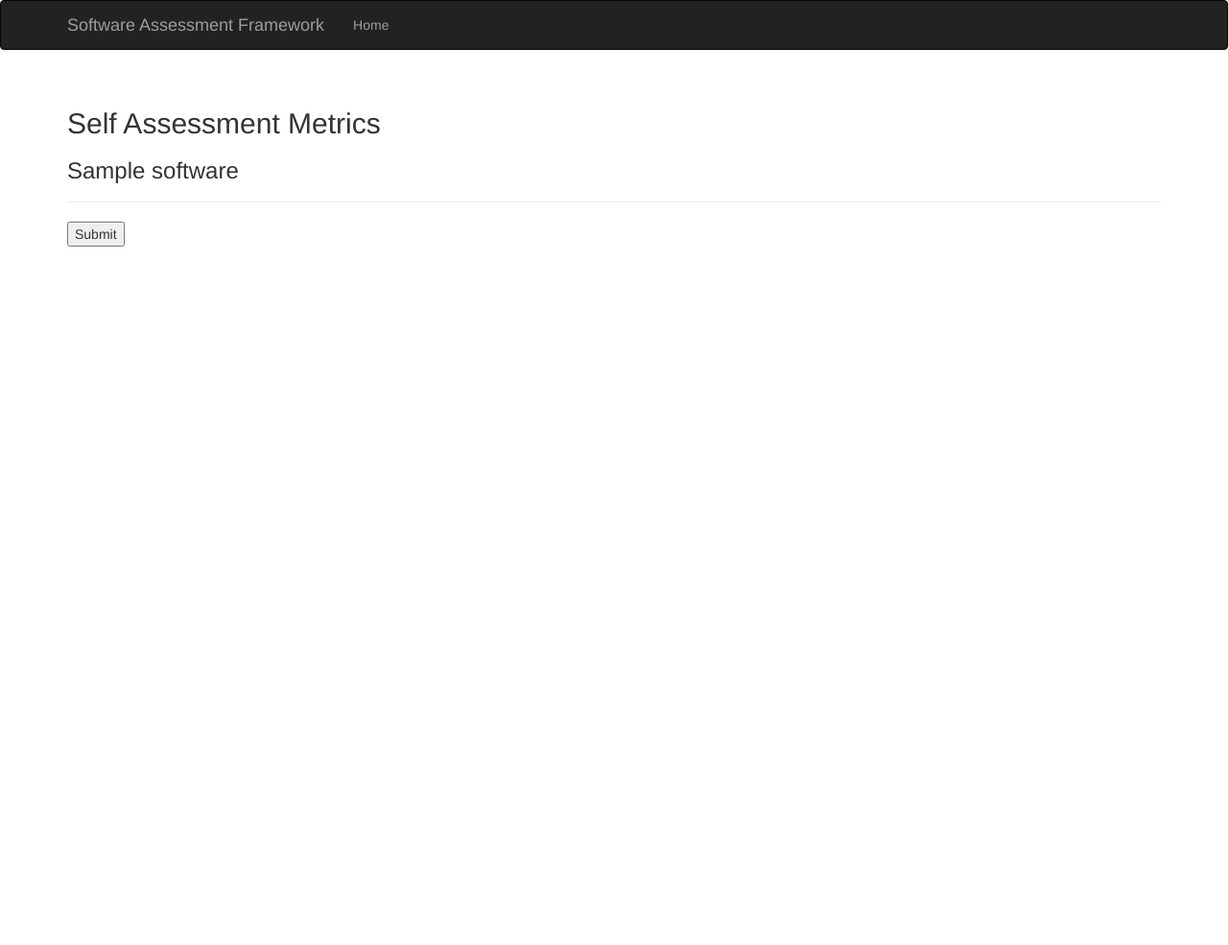
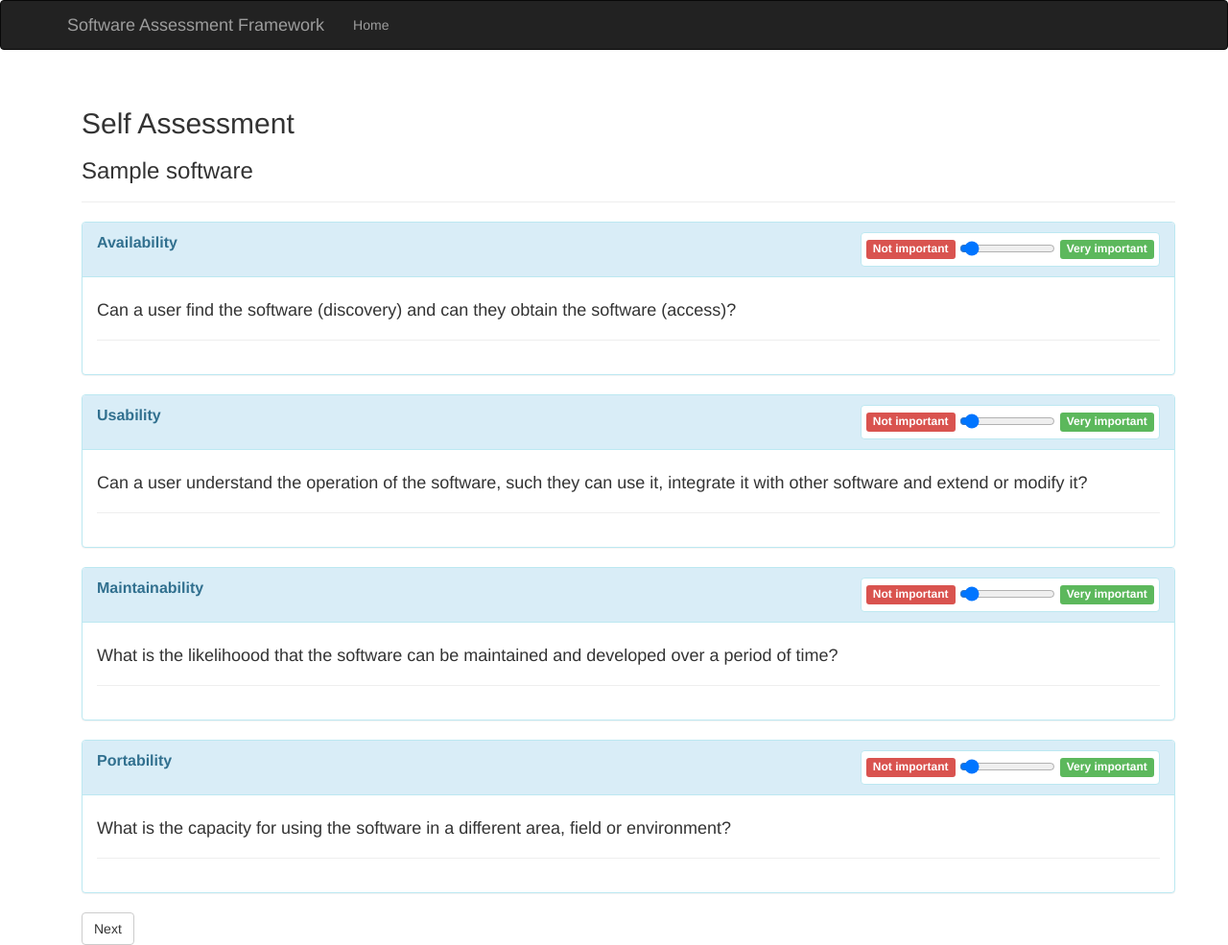
Before and after one commit to softwaresaved/software-assessment-framework, a Flask app: template app/templates/metrics_interactive.html in a window 1280 px wide. Shown: the whole page at 96% size. Before the commit the page ends 257 px from the top, so only its background shows below. Run offline with Flask 2, Linux system fonts and the light colour scheme; the template is opened without the code that fills it: values that come from a table or form of the project are taken from there, others are empty; tables that the repository leaves empty hold one stand-in row (values such as "Sample post"); parts of the project's set-up code (start-up, migrations or seed data) failed here and were passed over; some libraries are stand-ins or nearby versions.

Commit message:
Add importance sliders to UI. Add CSS

```diff
--- /dev/null
+++ b/app/static/css/style.css
@@ -0,0 +1,30 @@
+/** Prevent range controls taking up the whole line breaking labels **/
+.importance {
+    padding: 3px 5px 5px 5px;
+    border: 1px;
+    border-color: rgb(188, 232, 241);
+    border-style: solid;
+    border-radius: 4px;
+    background-color: white;
+}
+
+
+
+input[type="range"] {
+    width:100px;
+    display:inline;
+    padding: 5px;
+    vertical-align: middle;
+}
+.metric-question {
+    padding-left: 15px;
+}
+
+ul {
+    list-style-type: none;
+    padding-left: 0px;
+}
+
+ul li label {
+    display: inline;
+}
--- a/app/templates/base.html
+++ b/app/templates/base.html
@@ -1,7 +1,12 @@
 {% extends "bootstrap/base.html" %}
 {% import "bootstrap/wtf.html" as wtf %}
+{% block head %}
+  {{ super() }}
+    <link rel="stylesheet" href="{{ url_for('static', filename='css/style.css') }}">
+{% endblock %}
 {% block title %} Software Assessment Framework {% endblock %}
 {% block navbar %}
+
 <div class="navbar navbar-inverse" role="navigation">
     <div class="container">
         <div class="navbar=header">
--- a/app/templates/metrics_interactive.html
+++ b/app/templates/metrics_interactive.html
@@ -1,51 +1,65 @@
 {% extends "base.html" %}
 
+{% macro metric_block(metric_subform) %}
+    <div class="panel panel-info">
+        <div class="panel-heading ">
+            <div class="panel-title">
+                <div class="row">
+                    <span class="col-sm-7">{{ metric_subform.label }}</span>
+                    <div class="col-sm-5" title="Move the slider to indicate the importance of this to you">
+                        <div class="importance pull-right">
+                            <span class="label label-danger">Not important</span>
+                            <span>{{ metric_subform.importance }}</span>
+                            <span class="label label-success">Very important</span>
+                        </div>
+                    </div>
+                </div>
+            </div>
+        </div>
+        <div class="panel-body">
+            <h4>{{ metric_subform.description }}</h4>
+            <hr/>
+            <ol class="metric-question">
+            {% for field in metric_subform %}
+                {% if field.type == "RadioField" %}
+                    {% set importance_id = "IMPORTANCE_"+field.id[5:49] %}
+                    <li>
+                        <div class="row">
+                            <div class="col-sm-7">
+                             {{ field.label(_class="inline-radio-label") }} {{ field(_class="inline-radio-label") }}
+                            </div>
+                            <div class="col-sm-5" title="Move the slider to indicate the importance of this to you">
+                                <div class="importance pull-right">
+                                    <span class="label label-danger">Not important</span>
+                                    <span>{{ metric_subform.form[importance_id] }}</span>
+                                    <span class="label label-success">Very important</span>
+                                </div>
+                            </div>
+                        </div>
+                    </li>
+                 {% endif %}
+            {% endfor %}
+            </ol>
+        </div>
+    </div>
+{% endmacro %}
+
+
 {% block page_content %}
+    <div class="container">
         <div class="page-header">
-        <h2>Self Assessment Metrics</h2>
+            <h2>Self Assessment</h2>
             <h3>{{ software.name }}</h3>
         </div>
 
         <form action="{{ url_for('metrics_interactive') }}" method="POST">
-
-    {% if form.availability.form._fields|length > 0 %}
-        <h3>{{ form.availability.label }}</h3>
-        {% for field in form.availability %}
-            {% if field.type == "RadioField" %}
-                <div>{{ field.label }} {{ field }}</div>
+            {% for f in form %}
+                {% if f.type == "FormField" %}
+                    {{ metric_block(f) }}
                 {% endif %}
             {% endfor %}
-    {% endif %}
-
-    {% if form.usability.form._fields|length > 0 %}
-        <h3>{{ form.usability.label }}</h3>
-        {% for field in form.usability %}
-            {% if field.type == "RadioField" %}
-                <div>{{ field.label }} {{ field }}</div>
-             {% endif %}
-        {% endfor %}
-    {% endif %}
-
-    {% if form.maintainability.form._fields|length > 0 %}
-        <h3>{{ form.maintainability.label }}</h3>
-        {% for field in form.maintainability %}
-            {% if field.type == "RadioField" %}
-                <div>{{ field.label }} {{ field }}</div>
-             {% endif %}
-        {% endfor %}
-    {% endif %}
-
-    {% if form.portability.form._fields|length > 0 %}
-        <h3>{{ form.portability.label }}</h3>
-        {% for field in form.portability %}
-            {% if field.type == "RadioField" %}
-                <div>{{ field.label }} {{ field }}</div>
-             {% endif %}
-        {% endfor %}
-    {% endif %}
-
-    <div>{{ form.submit() }}</div>
+            <div>{{ form.submit(class_="btn btn-default") }}</div>
         </form>
-
+    </div>
 
 {% endblock %}
--- a/app/views.py
+++ b/app/views.py
@@ -1,6 +1,7 @@
 from flask import render_template, redirect, url_for, session, flash
 from flask_wtf import FlaskForm
 from wtforms import RadioField, SubmitField, FormField
+from wtforms.fields.html5 import IntegerRangeField
 from app.main.forms import SoftwareSubmitForm, MultiCheckboxField
 from app.models import db, Software, Score
 from app import app
@@ -67,45 +68,55 @@ def metrics_interactive():
     sw = Software.query.filter_by(id=session['sw_id']).first()
     # Load interactive metrics
     app.logger.info("Finding Interactive metrics")
+    # FixMe - implement a category based filter for plugin loading to avoid repeatition below
     metrics = plugins.metric.load()
 
-    # Construct the form
+    # In order to be able to separate, and label the categories, we need to create individual sub-forms
     # To dynamically add fields, we have to define the Form class at *runtime*, and instantiate it
-
-    # In order to be able to separate, and label the categories, we need to create individual sub-forms
     class InteractiveMetricAvailabilityForm(FlaskForm):
-        pass
+        importance = IntegerRangeField("Importance to you:", render_kw={"value": 0, "min": 0, "max": 1})
 
     class InteractiveMetricUsabilityForm(FlaskForm):
-        pass
+        importance = IntegerRangeField("Importance to you:", render_kw={"value": 0, "min": 0, "max": 1})
 
     class InteractiveMetricMaintainabilityForm(FlaskForm):
-        pass
+        importance = IntegerRangeField("Importance to you:", render_kw={"value": 0, "min": 0, "max": 1})
 
     class InteractiveMetricPortabilityForm(FlaskForm):
-        pass
+        importance = IntegerRangeField("Importance to you:", render_kw={"value": 0, "min": 0, "max": 1})
 
+    # Add metrics to their appropriate sub-forms
+    # FixMe - Because the choices come from a dictionary, the sort order is random
     for metric in metrics:
         if metric.INTERACTIVE:
             metric_key = hashlib.md5(metric.SHORT_DESCRIPTION.encode('utf-8')).hexdigest()
             if metric.CATEGORY == "AVAILABILITY":
                 setattr(InteractiveMetricAvailabilityForm, metric_key,
                         RadioField(label=metric.SHORT_DESCRIPTION, choices=metric.get_ui_choices().items()))
+                setattr(InteractiveMetricAvailabilityForm, "IMPORTANCE_" + metric_key,
+                        IntegerRangeField("Importance to you:", render_kw={"value": 0, "min": 0, "max": 1}))
             if metric.CATEGORY == "USABILITY":
                 setattr(InteractiveMetricUsabilityForm, metric_key,
                         RadioField(label=metric.SHORT_DESCRIPTION, choices=metric.get_ui_choices().items()))
+                setattr(InteractiveMetricUsabilityForm, "IMPORTANCE_"+metric_key,
+                        IntegerRangeField("Importance to you:", render_kw={"value": 0, "min": 0, "max": 1}))
             if metric.CATEGORY == "MAINTAINABILITY":
                 setattr(InteractiveMetricMaintainabilityForm, metric_key,
                         RadioField(label=metric.SHORT_DESCRIPTION, choices=metric.get_ui_choices().items()))
+                setattr(InteractiveMetricMaintainabilityForm, "IMPORTANCE_" + metric_key,
+                        IntegerRangeField("Importance to you:", render_kw={"value": 0, "min": 0, "max": 1}))
             if metric.CATEGORY == "PORTABILITY":
                 setattr(InteractiveMetricPortabilityForm, metric_key,
                         RadioField(label=metric.SHORT_DESCRIPTION, choices=metric.get_ui_choices().items()))
+                setattr(InteractiveMetricPortabilityForm, "IMPORTANCE_" + metric_key,
+                        IntegerRangeField("Importance to you:", render_kw={"value": 0, "min": 0, "max": 1}))
 
+    # Build the top-level form with the sub-forms
     class InteractiveMetricRunForm(FlaskForm):
-        availability = FormField(InteractiveMetricAvailabilityForm)
-        usability = FormField(InteractiveMetricUsabilityForm)
-        maintainability = FormField(InteractiveMetricMaintainabilityForm)
-        portability = FormField(InteractiveMetricPortabilityForm)
+        ff_a = FormField(InteractiveMetricAvailabilityForm, label="Availability", description="Can a user find the software (discovery) and can they obtain the software (access)?")
+        ff_u = FormField(InteractiveMetricUsabilityForm, label="Usability", description="Can a user understand the operation of the software, such they can use it, integrate it with other software and extend or modify it?")
+        ff_m = FormField(InteractiveMetricMaintainabilityForm, label="Maintainability", description="What is the likelihoood that the software can be maintained and developed over a period of time?")
+        ff_p = FormField(InteractiveMetricPortabilityForm, label="Portability", description="What is the capacity for using the software in a different area, field or environment?")
         submit = SubmitField('Next')
 
     # Get an instance
@@ -118,11 +129,13 @@ def metrics_interactive():
         run_interactive_metrics(interactive_metric_run_form.usability.data, metrics, sw)
         run_interactive_metrics(interactive_metric_run_form.maintainability.data, metrics, sw)
         run_interactive_metrics(interactive_metric_run_form.portability.data, metrics, sw)
-
         # Forward to automater metrics
         return redirect(url_for('metrics_automated'))
 
-    return render_template('metrics_interactive.html', form=interactive_metric_run_form, software=sw)
+    # Default action
+    return render_template('metrics_interactive.html',
+                           form=interactive_metric_run_form,
+                           software=sw)
 
 
 # Automated Metrics Selection and Execution
```
Lines whose indentation alone changed are shown as unchanged.
